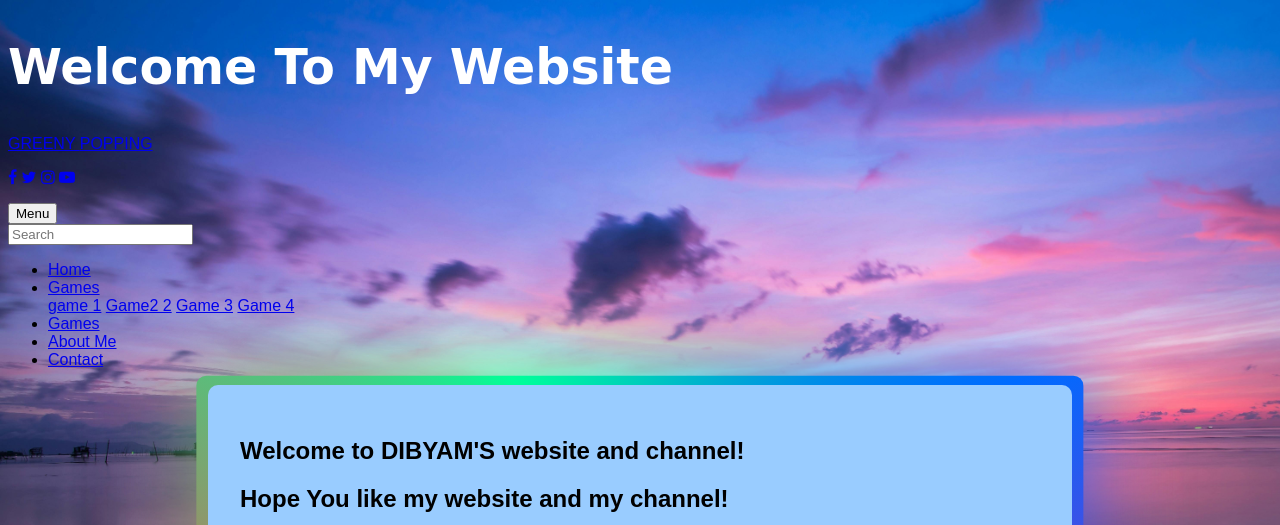
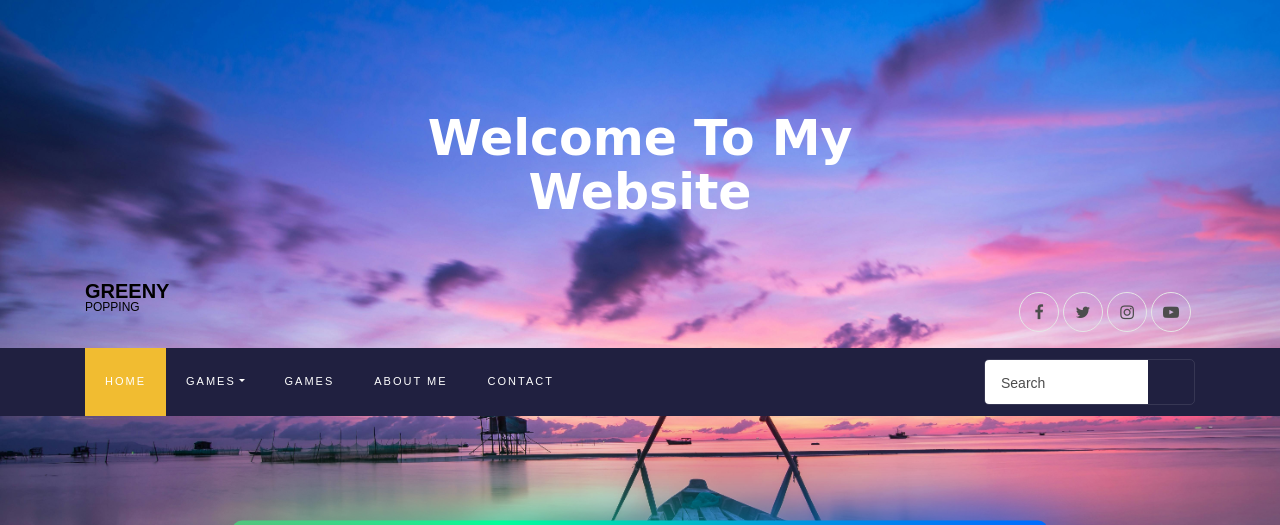
Before and after one commit to greenypopping/greenypopping.github.io, a plain HTML site: page index.html in a window 1280 px wide. Shown: the top 525 px of the page. Drawn offline with Linux system fonts and the light colour scheme.

Commit message:
Update index.html

```diff
--- a/index.html
+++ b/index.html
@@ -68,10 +68,11 @@
   <!--Favicons End-->
   <!--css links start-->
   <link rel="stylesheet" type="text/css" href="css/styles.css">
-  <link rel="stylesheet" type="text/css" href="/navbarfiles/style.css">
+  <link rel="stylesheet" type="text/css" href="/css/style.css">
   <link href="https://fonts.googleapis.com/css?family=Roboto:400,100,300,700" rel="stylesheet" type="text/css">
   <link rel="stylesheet" href="https://stackpath.bootstrapcdn.com/font-awesome/4.7.0/css/font-awesome.min.css">
   <!--css links end-->
+	<!-- My css styles start -->
   <style>
 body {
   transition: background-image 1s ;
```
